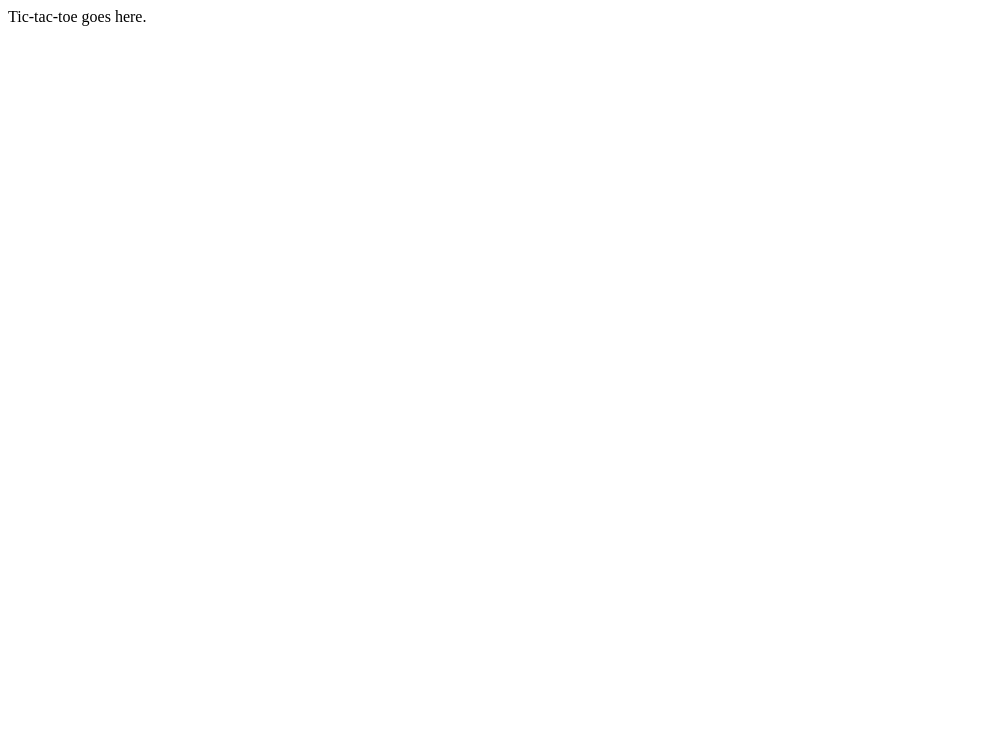
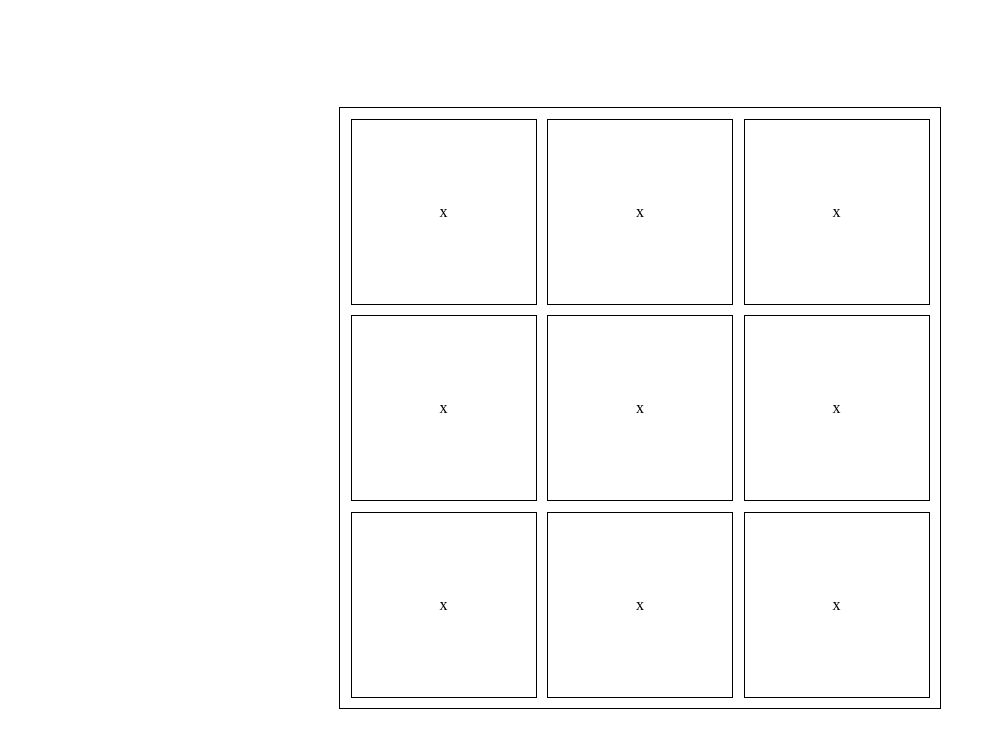
Before and after one commit to Hyperlisk/tic-tac-toe-react, a React (Create React App) app: page / in a window 1280 px wide. Shown: the top 748 px of the page, without its empty margins (0-996 px from the left). Built offline with nearby package versions, Linux system fonts and the light colour scheme.

Commit message:
Add initial skeleton layout for the board

```diff
--- a/src/App.js
+++ b/src/App.js
@@ -1,10 +1,77 @@
+import React from 'react';
+import styled from 'styled-components';
 
-function App() {
+const CenteredContainer = styled.div`
+  display: flex;
+  align-items: center;
+  justify-content: center;
+  height: 100vh;
+`;
+
+const TicTacToeBoard = styled.div`
+  display: flex;
+  flex-direction: column;
+  justify-content: space-evenly;
+  width: 75vh;
+  height: 75vh;
+  border: 1px solid #000;
+`;
+
+const TicTacToeBoardRow = styled.div`
+  display: flex;
+  flex-direction: row;
+  justify-content: space-evenly;
+`;
+
+const TicTacToeBoardSquare = styled.div`
+  display: flex;
+  align-items: center;
+  justify-content: center;
+  width: 23vh;
+  height: 23vh;
+  border: 1px solid #000;
+`;
+
+const BOARD_MARKER = {
+  // Nothing played in the space.
+  _: ' ',
+  // X played in the space.
+  X: 'x',
+  // O played in the space.
+  O: 'o',
+};
+
+class App extends React.Component {
+
+  constructor(props) {
+    super(props);
+
+    this.state = {
+      board: [
+        [BOARD_MARKER.X, BOARD_MARKER.X, BOARD_MARKER.X],
+        [BOARD_MARKER.X, BOARD_MARKER.X, BOARD_MARKER.X],
+        [BOARD_MARKER.X, BOARD_MARKER.X, BOARD_MARKER.X],
+      ],
+    };
+  }
+
+  render() {
+   const { board } = this.state;
+
   return (
-    <div>
-      Tic-tac-toe goes here.
-    </div>
+    <CenteredContainer>
+      <TicTacToeBoard>
+        {board.map((row, rowIndex) => (
+          <TicTacToeBoardRow key={rowIndex}>
+            {row.map((square, squareIndex) => (
+              <TicTacToeBoardSquare key={squareIndex}>{square}</TicTacToeBoardSquare>
+            ))}
+          </TicTacToeBoardRow>
+        ))}
+      </TicTacToeBoard>
+    </CenteredContainer>
   );
+  }
 }
 
 export default App;
```
